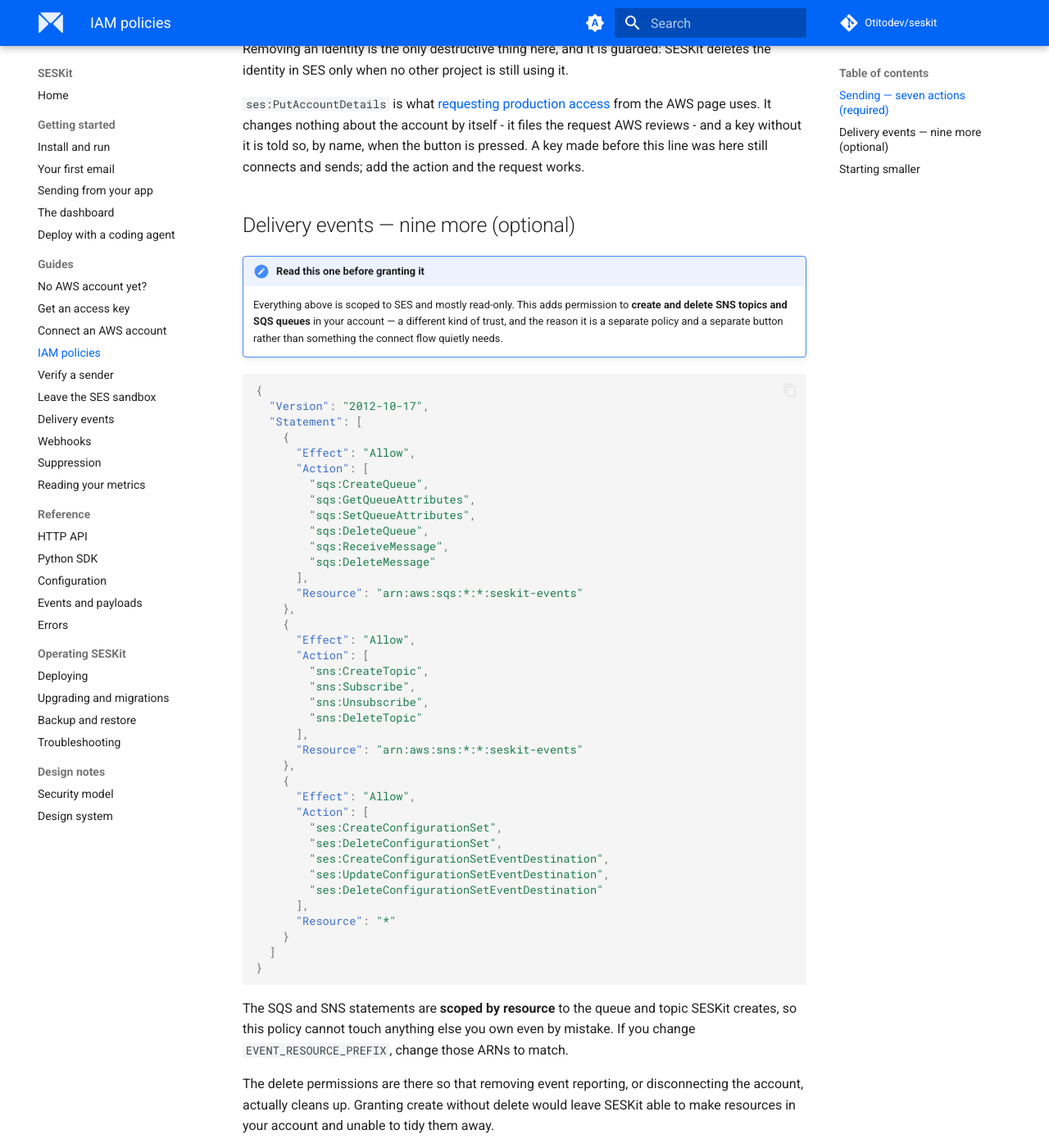
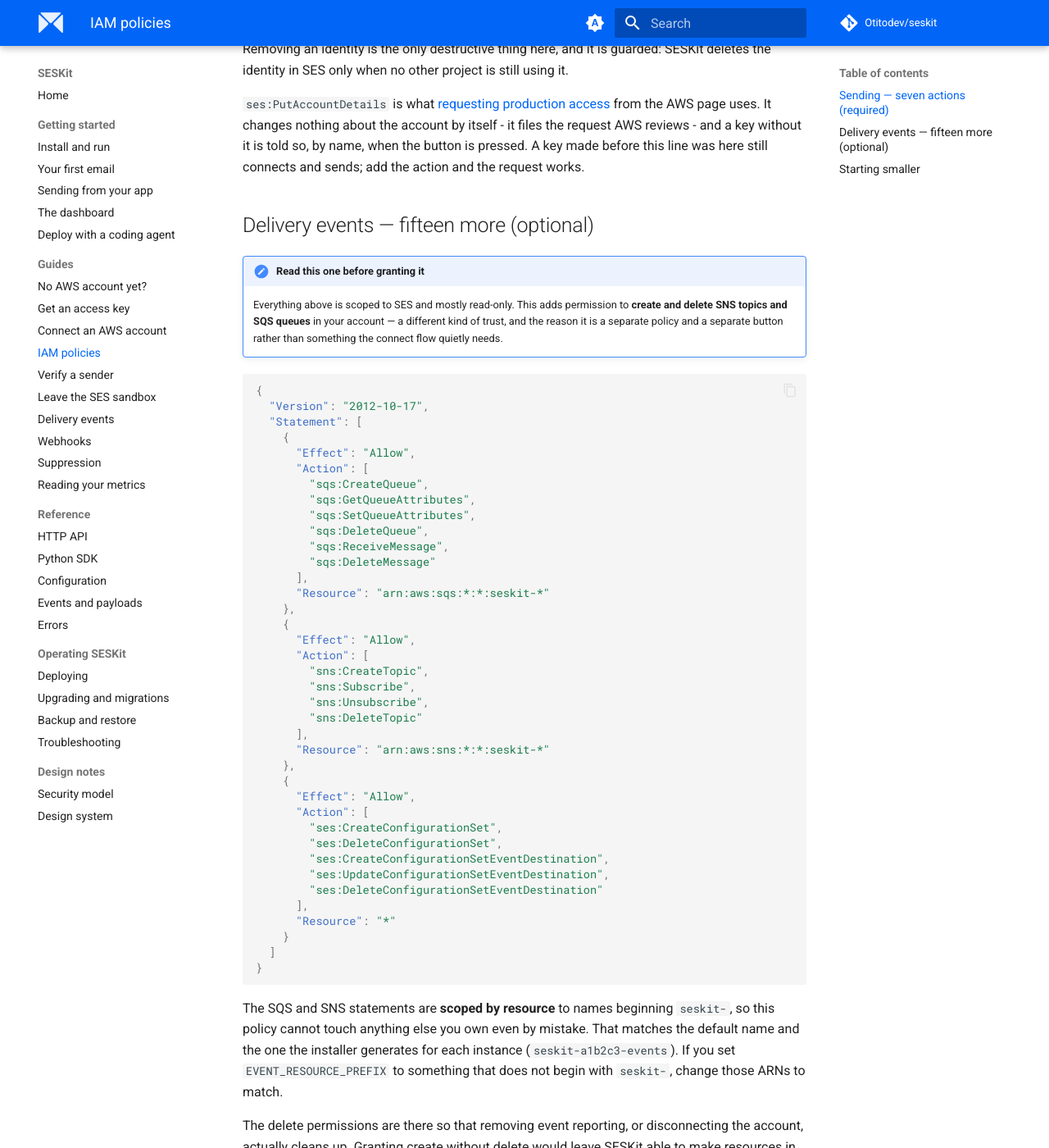
Before and after one commit to Otitodev/seskit, an MkDocs documentation site: the page built from docs/guides/iam-policies.md, in a window 1280 px wide and 1400 px high, scrolled down 915 px. Shown: the whole window at 82% size. Built offline with MkDocs 1.6.1 and Material for MkDocs 9.7.7, drawn with Linux system fonts in a browser that asks for light colours; comment, search, counter and statistics services are not loaded.

Commit message:
docs: IAM policies match any seskit-* name, and count their actions
The events policy scoped its SQS and SNS statements to the exact name
seskit-events. The installer now generates a name per instance, so the
resources become seskit-*, which matches the default and the generated
ones alike. And the events heading said "nine more" above a policy that
lists fifteen; a test now counts the actions under each heading.

````diff
--- a/docs/guides/iam-policies.md
+++ b/docs/guides/iam-policies.md
@@ -50,7 +50,7 @@
 is told so, by name, when the button is pressed. A key made before this line
 was here still connects and sends; add the action and the request works.
 
-## Delivery events — nine more (optional)
+## Delivery events — fifteen more (optional)
 
 !!! caution "Read this one before granting it"
     Everything above is scoped to SES and mostly read-only. This adds
@@ -72,7 +72,7 @@
         "sqs:ReceiveMessage",
         "sqs:DeleteMessage"
       ],
-      "Resource": "arn:aws:sqs:*:*:seskit-events"
+      "Resource": "arn:aws:sqs:*:*:seskit-*"
     },
     {
       "Effect": "Allow",
@@ -82,7 +82,7 @@
         "sns:Unsubscribe",
         "sns:DeleteTopic"
       ],
-      "Resource": "arn:aws:sns:*:*:seskit-events"
+      "Resource": "arn:aws:sns:*:*:seskit-*"
     },
     {
       "Effect": "Allow",
@@ -99,9 +99,11 @@
 }
 ```
 
-The SQS and SNS statements are **scoped by resource** to the queue and topic
-SESKit creates, so this policy cannot touch anything else you own even by
-mistake. If you change `EVENT_RESOURCE_PREFIX`, change those ARNs to match.
+The SQS and SNS statements are **scoped by resource** to names beginning
+`seskit-`, so this policy cannot touch anything else you own even by mistake.
+That matches the default name and the one the installer generates for each
+instance (`seskit-a1b2c3-events`). If you set `EVENT_RESOURCE_PREFIX` to
+something that does not begin with `seskit-`, change those ARNs to match.
 
 The delete permissions are there so that removing event reporting, or
 disconnecting the account, actually cleans up. Granting create without delete
````
Also changed, not shown: docs/guides/get-an-access-key.md (+1 -1 lines), 1 other file.
